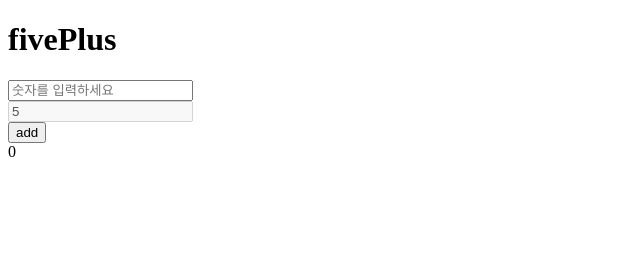
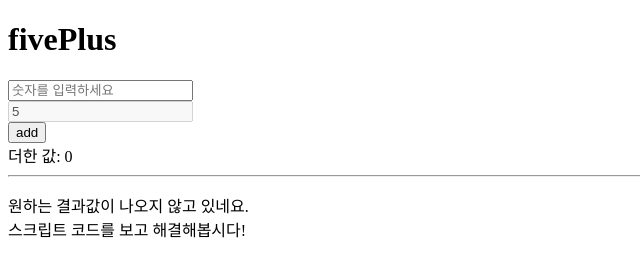
Before and after one commit to Dal-ya/js-study-dalya, a plain HTML site: page week_3/mission2_.html in a window 1280 px wide. Shown: the whole page, without its empty margins (0-640 px from the left). Drawn offline with Linux system fonts and the light colour scheme.

Commit message:
Add | 문제 설명 추가

```diff
--- a/week_3/mission2_.html
+++ b/week_3/mission2_.html
@@ -23,9 +23,17 @@
         <button type="submit">add</button>
       </div>
       <div>
+        <span>더한 값:</span>
         <span id="result">0</span>
       </div>
     </form>
+    <hr />
+    <div>
+      <p>
+        원하는 결과값이 나오지 않고 있네요.<br />
+        스크립트 코드를 보고 해결해봅시다!
+      </p>
+    </div>
     <script>
       var fivePlusForm = document.getElementById('fivePlusForm');
       var firstNum = document.getElementById('firstNum');
```
